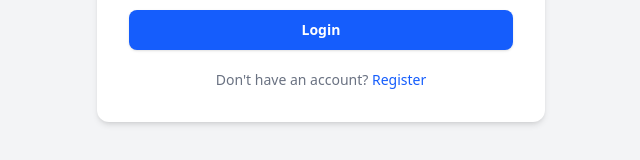
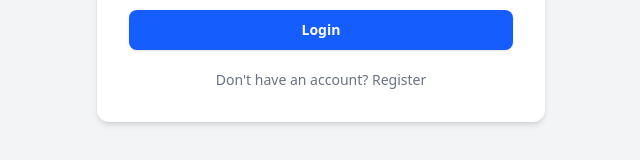
Before and after one commit to surajkasrung19/connectease-frontend, a React (Vite) app: page /login in a window 1280 px wide. Shown: the part 520-680 px from the top of the page, without its empty margins (319-959 px from the left). Built offline with nearby package versions, Linux system fonts and the light colour scheme; no server answers.

Commit message:
Replace anchor tag with Link for registration
Updated the Login component to include a Link for registration instead of an anchor tag.

```diff
--- a/src/pages/auth/Login.jsx
+++ b/src/pages/auth/Login.jsx
@@ -1,7 +1,7 @@
 // frontend/src/pages/auth/Login.jsx
 import { useState } from "react";
 import { Eye, EyeOff } from "lucide-react";
-import { useNavigate } from "react-router-dom";
+import { useNavigate, Link } from "react-router-dom";
 import API from "../../api/axios";
 
 export default function Login() {
@@ -163,12 +163,10 @@ export default function Login() {
         {/* Register Link */}
         <p className="text-center text-sm mt-5 text-gray-500">
           Don't have an account?{" "}
-          <a
-            href="/signup"
-            className="text-blue-600 font-medium hover:underline"
-          >
-            Register
-          </a>
+         <Link
+           to="/signup">
+           Register
+         </Link>
         </p>
       </div>
     </div>
```
